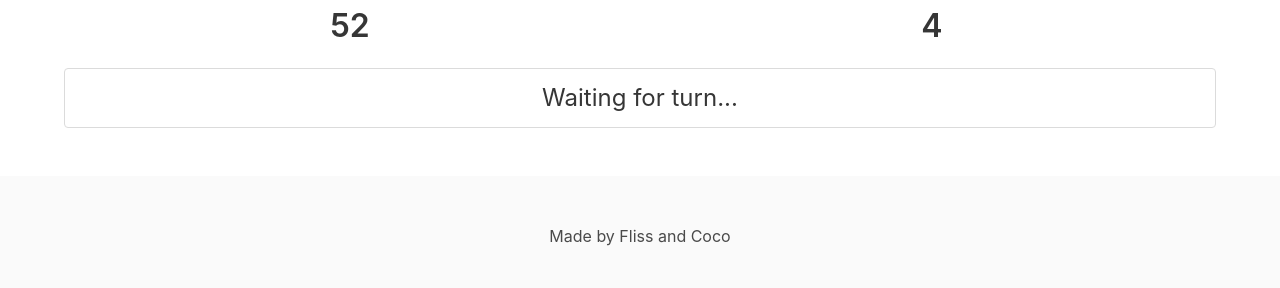
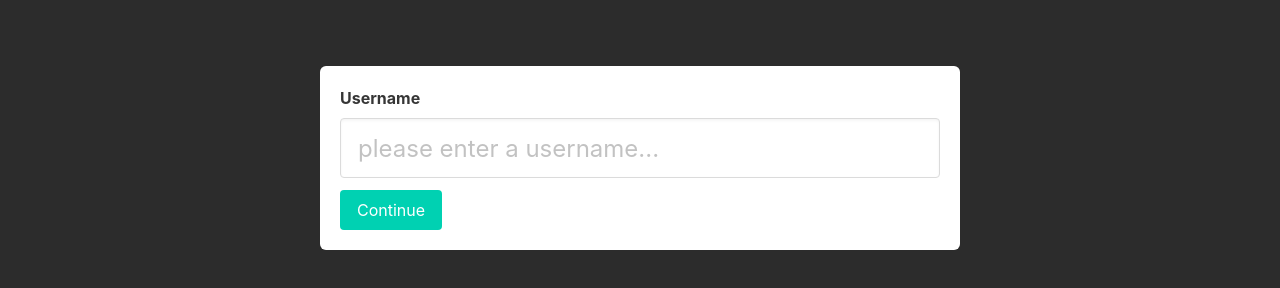
Before and after one commit to crw-riviere/house-of-kings, a React app: page / in a window 1280 px wide. Shown: the part 242-530 px from the top of the page. Built offline with nearby package versions, Linux system fonts and the light colour scheme; no server answers.

Commit message:
Added username modal state change

```diff
--- a/src/client/components/App.jsx
+++ b/src/client/components/App.jsx
@@ -5,13 +5,15 @@ import UserList from './UserList.jsx'
 import Card from './Card.jsx'
 import CardButton from './CardButton.jsx'
 import Narrator from './Narrator.jsx'
+import UsernameModal from './UsernameModal.jsx'
 
 const socket = openSocket('http://localhost:3000');
 
 class App extends React.Component {
-    constructor() {
-        super();
+    constructor(props) {
+        super(props);
         this.state = {
+            username:undefined,
             isTurn: false,
             users: [],
             quote: 'Welcome',
@@ -21,12 +23,12 @@ class App extends React.Component {
             kingCount:4
         }
 
+        this.handleUsernameSelected = this.handleUsernameSelected.bind(this)
+
         socket.on('userConnected', (user) => {
         })
 
         socket.on('userJoinedGame', (gameInfo) => {
-            console.log(socket.id)
-            console.log(gameInfo.currentUserTurn)
             const myTurn = gameInfo.currentUserTurn === socket.id
             this.setState({
                 isTurn: myTurn,
@@ -36,8 +38,6 @@ class App extends React.Component {
         })
 
         socket.on('userPickedCard', pickInfo => {
-            console.log(socket.id)
-            console.log(pickInfo.userId)
             const myTurn = pickInfo.userId === socket.id
             this.setState({
                 isTurn: myTurn,
@@ -51,6 +51,13 @@ class App extends React.Component {
 
         socket.on('userDisconnected', (userInfo) => {
             this.handleUserDisconnect(userInfo);
+        })
+    }
+
+    handleUsernameSelected(usernameSelected){
+        console.log(usernameSelected)
+        this.setState({
+            username:usernameSelected
         })
     }
 
@@ -75,12 +82,15 @@ class App extends React.Component {
     render() {
         const users = this.state.users
         const myTurn = this.state.isTurn
+
         let card = 'No card'
         if (this.state.card) {
             card = <Card number={this.state.card.number} suit={this.state.card.suit} rule={this.state.rule}/>
         }
-        return (
-            <div>
+
+        let app = !this.state.username ?
+        <UsernameModal onSubmit={this.handleUsernameSelected} /> :
+<div>
                 <nav className="navbar">
                     <div className="navbar-brand">
                         <a className="navbar-item">
@@ -118,6 +128,9 @@ class App extends React.Component {
                     </div>
                 </footer>
             </div>
+
+        return (
+            app
         )
     }
 }
--- /dev/null
+++ b/src/client/components/UsernameModal.jsx
@@ -0,0 +1,43 @@
+import React from 'react'
+
+export default class UsernameModal extends React.Component {
+    constructor(props) {
+        super(props);
+
+        this.state = {
+            username:''
+        }
+
+        this.handleChange = this.handleChange.bind(this)
+    }
+
+    handleChange(event){
+        this.setState({
+            username:event.target.value
+        })
+    }
+
+    render() {
+        const username = this.state.username
+        return (
+            <div className="modal is-active">
+                <div className="modal-background"></div>
+                <div className="modal-content">
+                    <div className="box">
+                        <div className="field">
+                            <label className="label">Username</label>
+                            <div className="control">
+                                <input className="input is-large" type="text" value={this.state.username} onChange={this.handleChange} placeholder="please enter a username..." />
+                            </div>
+                        </div>
+                        <div className="field">
+                            <div className="control">
+                                <button className="button is-primary" onClick={() => this.props.onSubmit(username)}>Continue</button>
+                            </div>
+                        </div>
+                    </div>
+                </div>
+            </div>
+        )
+    }
+}
```
